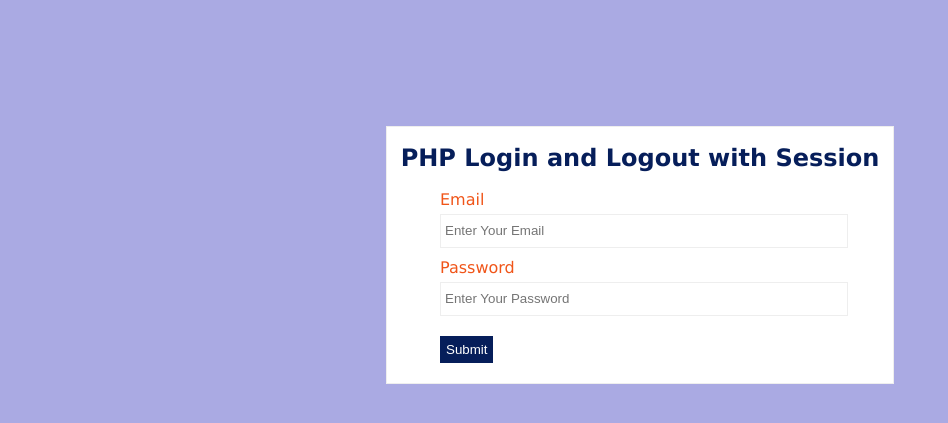
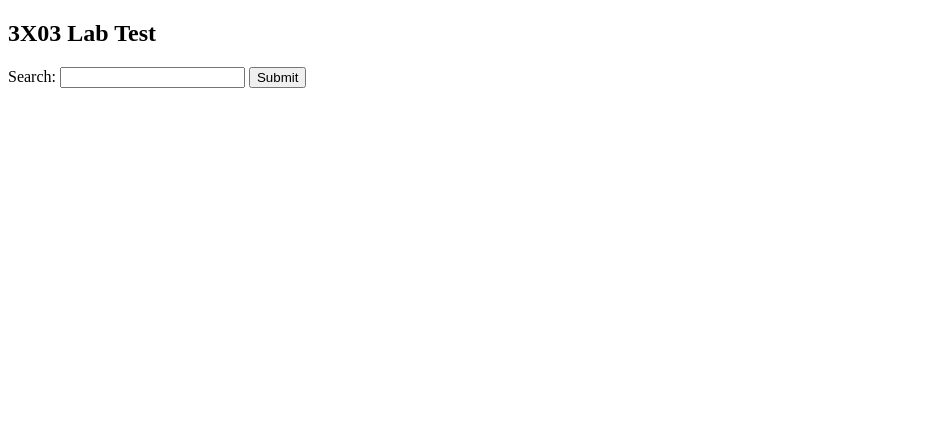
Before and after one commit to rainyraina/seleniumTest-, a PHP site: page / in a window 1280 px wide. Shown: the top 423 px of the page, without its empty margins (0-948 px from the left). Run offline with PHP 8.4, Linux system fonts and the light colour scheme.

Commit message:
uppdated

```diff
--- a/src/index.php
+++ b/src/index.php
@@ -1,70 +1,32 @@
-<?php
-	session_start();
-
-	if(isset($_POST['submit']))
-	{
-		if((isset($_POST['email']) && $_POST['email'] !='') && (isset($_POST['password']) && $_POST['password'] !=''))
-		{
-			$email = trim($_POST['email']);
-			$password = trim($_POST['password']);
-
-			if($email == "user@example.com")
-			{
-				if($password == "password1234")
-				{
-					$_SESSION['user_id'] = $email;
-
-					header('location:dashboard.php');
-					exit;
-
-				}
-			}
-			$errorMsg = "Login failed";
-		}
-	}
-?>
-
 <!DOCTYPE html>
 <html>
-<head>
-<title>Login Page | PHP Login and logout example with session</title>
-<link rel="stylesheet" href="style.css">
-</head>
+  <head>
+    <script>
+      var pattern = /<(.*)>/;
 
-<body>
+      function validateForm() {
+          let x = document.forms["myForm"]["searchItem"];
+          if (x.value == "") {
+              alert("Invalid Inout");
+              return false;
+          }
+          else {
+              if (pattern.test(x.value) == true) {
+                  x.value = "";
+                  return false;
+              }
+          }
+      }
+    </script>
+  </head>
+  <body>
 
-	<div class="container">
-		<h1>PHP Login and Logout with Session</h1>
-		<?php
-			if(isset($errorMsg))
-			{
-				echo "<div class='error-msg'>";
-				echo $errorMsg;
-				echo "</div>";
-				unset($errorMsg);
-			}
+    <h2>3X03 Lab Test</h2>
 
-			if(isset($_GET['logout']))
-			{
-				echo "<div class='success-msg'>";
-				echo "You have successfully logout";
-				echo "</div>";
-			}
-		?>
-		<form action="<?php echo $_SERVER['PHP_SELF']?>" method="post">
-			<div class="field-container">
-				<label>Email</label>
-				<input type="email" name="email" required placeholder="Enter Your Email">
-			</div>
-			<div class="field-container">
-				<label>Password</label>
-				<input type="password" name="password" required placeholder="Enter Your Password">
-			</div>
-			<div class="field-container">
-				<button type="submit" name="submit">Submit</button>
-			</div>
+    <form name="myForm" action="result.php" onsubmit="return validateForm()" method="post">
+      Search: <input type="text" name="searchItem">
+      <input type="submit" value="Submit">
+    </form>
 
-		</form>
-	</div>
-</body>
+  </body>
 </html>
```
Also changed, not shown: src/logout.php (deleted, +0 -10 lines), src/result.php (added, +9 -0 lines), 2 other files.
